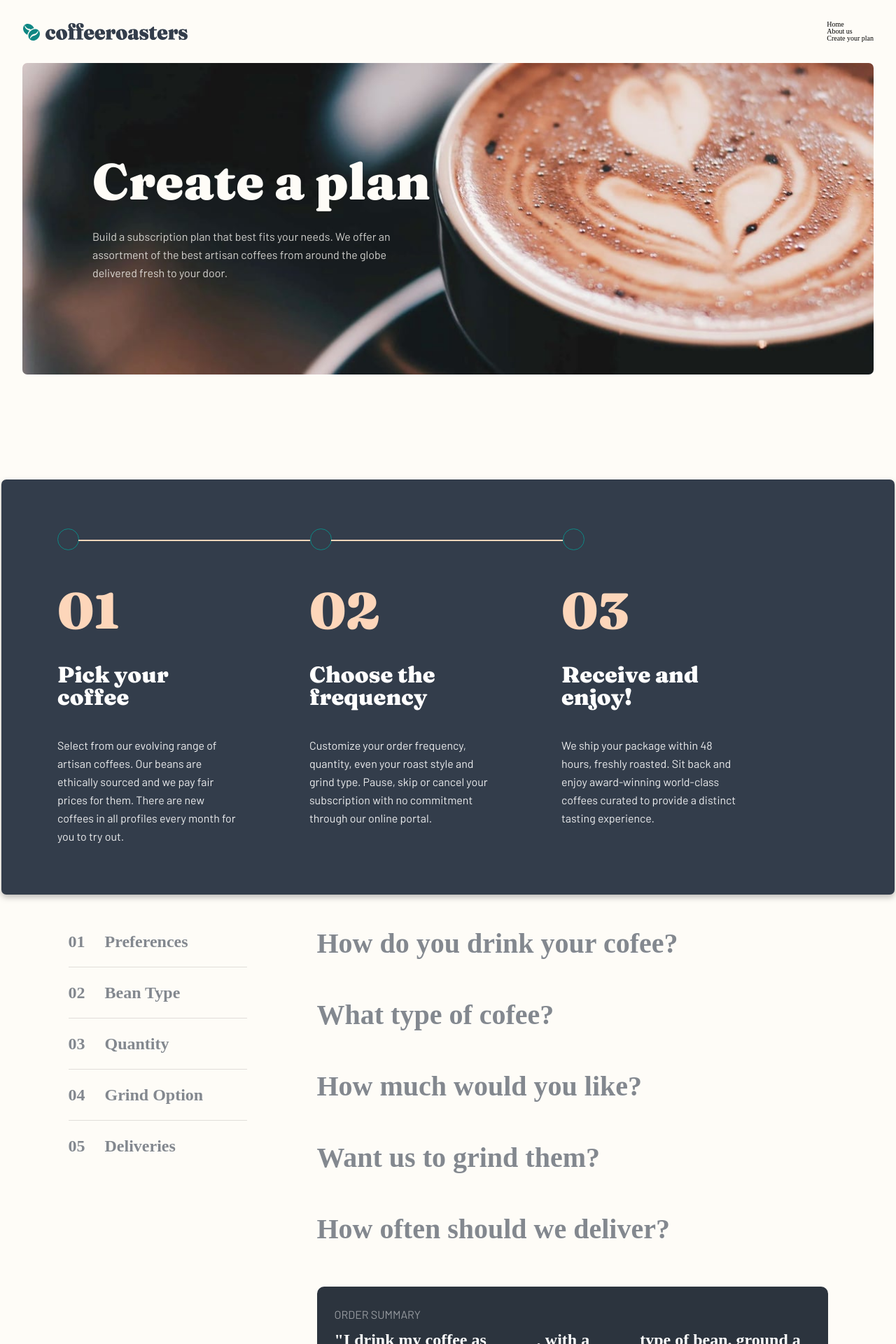
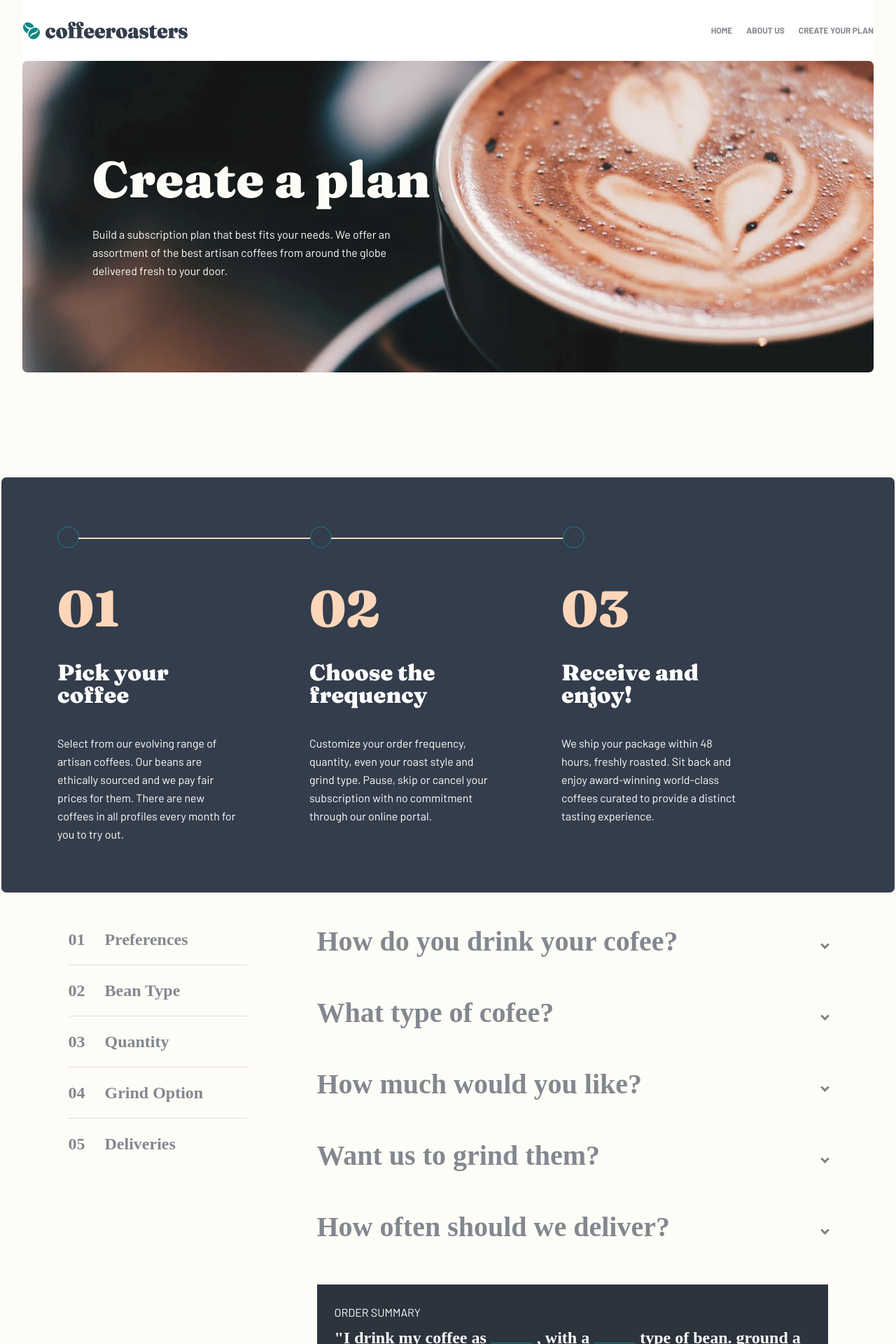
Before and after one commit to britez13/cofeeroasters-site, a React (Vite) app: page /plan in a window 1280 px wide. Shown: the top 1920 px of the page at 70% size. Built offline with nearby package versions, Linux system fonts and the light colour scheme.

Commit message:
Fix opacity issues

```diff
--- a/src/components/Footer.tsx
+++ b/src/components/Footer.tsx
@@ -1,8 +1,8 @@
 import { NavLink } from 'react-router-dom';
 import FooterStyled from '../styles/Footer.styled';
-import facebookIcon from '../assets/shared/desktop/icon-facebook.svg'
-import twitterIcon from '../assets/shared/desktop/icon-twitter.svg'
-import instagramIcon from '../assets/shared/desktop/icon-instagram.svg'
+import facebookIcon from '../assets/shared/desktop/icon-facebook.svg';
+import twitterIcon from '../assets/shared/desktop/icon-twitter.svg';
+import instagramIcon from '../assets/shared/desktop/icon-instagram.svg';
 
 const Footer = () => {
   return (
--- a/src/components/Header.tsx
+++ b/src/components/Header.tsx
@@ -20,8 +20,8 @@ const Header = () => {
       </div>
       {/* <Navbar /> */}
 
-      <nav>
-        <ul className="navbar">
+      <nav className={isOpenNavbar ? 'navbar active' : 'navbar'}>
+        <ul>
           <li className="navbar__list">
             <NavLink className="navbar__link" to="/">
               Home
--- a/src/components/Modal.tsx
+++ b/src/components/Modal.tsx
@@ -4,7 +4,6 @@ import Order from './Order';
 
 const Modal = ({ choices, modal, setIsModalOpen }: any) => {
   const modalRef: any = document.getElementById('modal');
-  const bodyHeight = document.body?.scrollHeight;
   console.log(modal);
 
   return createPortal(
@@ -29,7 +28,7 @@ const Modal = ({ choices, modal, setIsModalOpen }: any) => {
             </p>
             <div>
               <p>$14.00/mo</p>
-              <button onClick={() => setIsModalOpen(prev => !prev)}>Checkout</button>
+              <button onClick={() => setIsModalOpen(false)}>Checkout</button>
             </div>
           </div>
       </div>
--- a/src/pages/Plan.tsx
+++ b/src/pages/Plan.tsx
@@ -121,8 +121,9 @@ const Plan = () => {
   };
 
   const handleSubmit = (e: any) => {
+    e.preventDefault();
 
-    e.preventDefault()
+    console.log('hey');
 
     if (
       choices.preferences &&
@@ -133,6 +134,8 @@ const Plan = () => {
     ) {
       setIsModalOpen(true);
     }
+
+    // setIsModalOpen(true);
   };
 
   return (
@@ -247,6 +250,11 @@ const Plan = () => {
               onClick={handleDisplay}
             >
               How do you drink your cofee?
+              <span
+                data-accordion-position="first"
+                onClick={handleDisplay}
+                className={isAccordionOpen.first ? 'arrow active' : 'arrow'}
+              ></span>
             </legend>
 
             <div
@@ -306,6 +314,11 @@ const Plan = () => {
               onClick={handleDisplay}
             >
               What type of cofee?
+              <span
+                data-accordion-position="second"
+                onClick={handleDisplay}
+                className={isAccordionOpen.second ? 'arrow active' : 'arrow'}
+              ></span>
             </legend>
 
             <div
@@ -368,6 +381,11 @@ const Plan = () => {
               onClick={handleDisplay}
             >
               How much would you like?
+              <span
+                data-accordion-position="third"
+                onClick={handleDisplay}
+                className={isAccordionOpen.third ? 'arrow active' : 'arrow'}
+              ></span>
             </legend>
 
             <div
@@ -429,6 +447,11 @@ const Plan = () => {
               onClick={handleDisplay}
             >
               Want us to grind them?
+              <span
+                data-accordion-position="fourth"
+                onClick={handleDisplay}
+                className={isAccordionOpen.fourth ? 'arrow active' : 'arrow'}
+              ></span>
             </legend>
 
             <div
@@ -487,6 +510,11 @@ const Plan = () => {
               onClick={handleDisplay}
             >
               How often should we deliver?
+              <span
+                data-accordion-position="fifth"
+                onClick={handleDisplay}
+                className={isAccordionOpen.fifth ? 'arrow active' : 'arrow'}
+              ></span>
             </legend>
 
             <div
@@ -548,7 +576,9 @@ const Plan = () => {
         setIsModalOpen={setIsModalOpen}
       /> */}
 
-      {isModalOpen && <Modal choices={choices} setIsModalOpen={setIsModalOpen} />}
+      {isModalOpen && (
+        <Modal choices={choices} setIsModalOpen={setIsModalOpen} />
+      )}
     </PlanStyle>
   );
 };
--- a/src/styles/About.styled.tsx
+++ b/src/styles/About.styled.tsx
@@ -51,7 +51,7 @@ const AboutStyled = styled.main`
       color: ${({ theme }) => theme.colors.lightCream};
       line-height: 2.5rem;
       mix-blend-mode: normal;
-      opacity: 0.9;
+      opacity: 1;
 
       @media (min-width: ${({ theme }) => theme.breakpoints.tablet}) {
         text-align: start;
@@ -133,7 +133,7 @@ const AboutStyled = styled.main`
       color: ${({ theme }) => theme.colors.darkGreyBlue};
       line-height: 2.5rem;
       mix-blend-mode: normal;
-      opacity: 0.9;
+      opacity: 1;
 
       @media (min-width: ${({ theme }) => theme.breakpoints.tablet}) {
         text-align: start;
@@ -224,7 +224,7 @@ const AboutStyled = styled.main`
       line-height: 2.5rem;
       color: ${({ theme }) => theme.colors.lightCream};
       mix-blend-mode: normal;
-      opacity: 0.8;
+      opacity: 1;
 
       @media (min-width: ${({ theme }) => theme.breakpoints.desktop}) {
         text-align: start;
--- a/src/styles/Header.styled.tsx
+++ b/src/styles/Header.styled.tsx
@@ -2,11 +2,22 @@ import styled from 'styled-components';
 
 const HeaderStyle = styled.header`
   margin-inline: auto;
-  margin-block: 3rem;
-  width: min(95%, 128rem);
+  padding-inline: 2.5%;
+  padding-block: 3rem;
+  width: 100%;
   display: flex;
   justify-content: space-between;
   align-items: center;
+  position: sticky;
+  z-index: 10;
+  background-color: white;
+  min-height: 3rem;
+  top: 0;
+
+  @media (min-width: ${({ theme }) => theme.breakpoints.tablet}) {
+    width: min(95%, 128rem);
+    padding-inline: 0;
+  }
 
   .icon-menu {
     display: none;
@@ -31,7 +42,7 @@ const HeaderStyle = styled.header`
       &.active {
         span:first-of-type {
           transform: rotate(45deg);
-          translate: 0 .5rem;
+          translate: 0 0.5rem;
         }
 
         span:nth-of-type(2) {
@@ -45,6 +56,86 @@ const HeaderStyle = styled.header`
       }
     }
   }
+
+  .navbar {
+    ul {
+      display: flex;
+      flex-direction: row;
+      gap: 2rem;
+    }
+
+    @media (max-width: ${({ theme }) => theme.breakpoints.tablet}) {
+      padding-top: 4rem;
+      visibility: hidden;
+      opacity: 0;
+      transition: opacity 1s ease;
+      flex-direction: column;
+      align-items: center;
+      gap: 5rem;
+      position: fixed;
+      z-index: 15;
+      background-image: linear-gradient(
+        white 0%,
+        white 50%,
+        #ffffffe1 55%,
+        #ffffff63 75%,
+        #ffffff37 95%
+      );
+      left: 0;
+      width: 100%;
+      bottom: 0;
+      top: 8rem;
+
+      ul {
+        flex-direction: column;
+        align-items: center;
+        transform: scale(0);
+      }
+    }
+
+    &.active {
+      visibility: visible;
+      opacity: 1;
+
+      ul {
+        transform: scale(1);
+        li {
+          transform: translate(0rem, 0rem);
+        }
+      }
+    }
+
+    &__link {
+      color: ${({ theme }) => theme.colors.grey};
+      text-transform: uppercase;
+      font-family: ${({ theme }) => theme.fonts.barlow};
+      font-size: 1.2rem;
+      font-weight: 700;
+
+      @media (max-width: ${({ theme }) => theme.breakpoints.tablet}) {
+        /* color: ${({ theme }) => theme.colors.darkGreyBlue}; */
+        color: ${({ theme }) => theme.colors.darkGrey};
+        text-transform: capitalize;
+        font-family: ${({ theme }) => theme.fonts.fraunces};
+        font-size: 2.4rem;
+        font-weight: 900;
+      }
+    }
+
+    /* @media (max-width: ${({ theme }) => theme.breakpoints.tablet}) {
+      position: absolute;
+      z-index: 4;
+      flex-direction: column;
+      gap: 5rem;
+      align-items: center;
+      padding-top: 7rem;
+      top: 8rem;
+      right: 0;
+      left: 0;
+      background-color: ${({ theme }) => theme.colors.lightCream};
+      min-height: 90%;
+    } */
+  }
 `;
 
 export default HeaderStyle;
--- a/src/styles/Home.styled.tsx
+++ b/src/styles/Home.styled.tsx
@@ -69,7 +69,7 @@ const HomeStyled = styled.main`
       font-size: 1.5rem;
       color: ${({ theme }) => theme.colors.lightCream};
       mix-blend-mode: normal;
-      opacity: 0.8;
+      opacity: 1;
       line-height: 2.5rem;
       padding-inline: 2.5rem;
 
@@ -109,7 +109,9 @@ const HomeStyled = styled.main`
     &__title {
       text-transform: lowercase;
       font-size: 4rem;
-      color: ${({ theme }) => theme.colors.grey};
+      background: -webkit-linear-gradient(#83888f, #eee);
+      -webkit-background-clip: text;
+      -webkit-text-fill-color: transparent;
 
       @media (min-width: ${({ theme }) => theme.breakpoints.tablet}) {
         font-size: 11rem;
@@ -238,7 +240,7 @@ const HomeStyled = styled.main`
       font-size: 1.5rem;
       color: ${({ theme }) => theme.colors.lightCream};
       mix-blend-mode: normal;
-      opacity: 0.8;
+      opacity: 1;
 
       @media (min-width: ${({ theme }) => theme.breakpoints.tablet}) {
         max-width: 54rem;
@@ -328,7 +330,7 @@ const HomeStyled = styled.main`
       max-width: 21.2rem;
       margin-top: 3rem;
       mix-blend-mode: normal;
-      opacity: 0.9;
+      opacity: 1;
 
       @media (min-width: ${({ theme }) => theme.breakpoints.tablet}) {
         text-align: start;
--- a/src/styles/Modal.styled.tsx
+++ b/src/styles/Modal.styled.tsx
@@ -2,6 +2,7 @@ import styled from 'styled-components';
 
 const Modal = styled.div`
   position: fixed;
+  z-index: 100;
   inset: 0 0 0 0;
   width: 100%;
   display: flex;
--- a/src/styles/Plan.styled.tsx
+++ b/src/styles/Plan.styled.tsx
@@ -51,7 +51,7 @@ const PlanStyle = styled.main`
       color: ${({ theme }) => theme.colors.lightCream};
       line-height: 2.5rem;
       mix-blend-mode: normal;
-      opacity: 0.8;
+      opacity: 1;
 
       @media (min-width: ${({ theme }) => theme.breakpoints.tablet}) {
         text-align: start;
@@ -71,7 +71,7 @@ const PlanStyle = styled.main`
     padding-top: 2rem;
     padding-bottom: 7rem;
     background-color: ${({ theme }) => theme.colors.darkGreyBlue};
-    filter: drop-shadow(0px 4px 4px rgba(0, 0, 0, 0.25));
+    /* filter: drop-shadow(0px 4px 4px rgba(0, 0, 0, 0.25)); */
     border-radius: 0.7rem;
     width: min(99.7%, 128rem);
     margin-inline: auto;
@@ -186,7 +186,7 @@ const PlanStyle = styled.main`
       color: ${({ theme }) => theme.colors.white};
       max-width: 32.7rem;
       mix-blend-mode: normal;
-      opacity: 0.9;
+      opacity: 1;
 
       @media (min-width: ${({ theme }) => theme.breakpoints.tablet}) {
         text-align: start;
@@ -290,6 +290,8 @@ const PlanStyle = styled.main`
     font-weight: 700;
     color: ${({ theme }) => theme.colors.grey};
     cursor: pointer;
+    position: relative;
+    width: 100%;
 
     @media (min-width: ${({ theme }) => theme.breakpoints.tablet}) {
       font-size: 3.2rem;
@@ -297,6 +299,24 @@ const PlanStyle = styled.main`
 
     @media (min-width: ${({ theme }) => theme.breakpoints.desktop}) {
       font-size: 4rem;
+    }
+
+    .arrow {
+      position: absolute;
+      border: solid grey;
+      border-width: 0 3px 3px 0;
+      display: inline-block;
+      padding: 3px;
+      right: 0;
+      top: 50%;
+      transform: rotate(45deg);
+      -webkit-transform: rotate(45deg);
+      transition: transform ease 0.5s, border-color 0.5s ease;
+
+      &.active {
+        transform: rotate(220deg);
+        border-color: ${({ theme }) => theme.colors.darkCyan};
+      }
     }
   }
 
@@ -400,11 +420,15 @@ const PlanStyle = styled.main`
     border-radius: 1rem;
     color: ${({ theme }) => theme.colors.white};
 
+    @media (min-width: ${({ theme }) => theme.breakpoints.desktop}) {
+      border-radius: 0;
+    }
+
     .subheading {
       font-size: 1.6rem;
       text-transform: uppercase;
       mix-blend-mode: normal;
-      opacity: 0.5;
+      opacity: 1;
       text-align: left;
     }
 
@@ -444,6 +468,11 @@ const PlanStyle = styled.main`
     text-align: center;
     color: ${({ theme }) => theme.colors.lightCream};
     margin-inline: auto;
+
+    @media (min-width: ${({ theme }) => theme.breakpoints.tablet}) {
+      margin-inline: 0;
+      margin-left: auto;
+    }
   }
 `;
 
```
